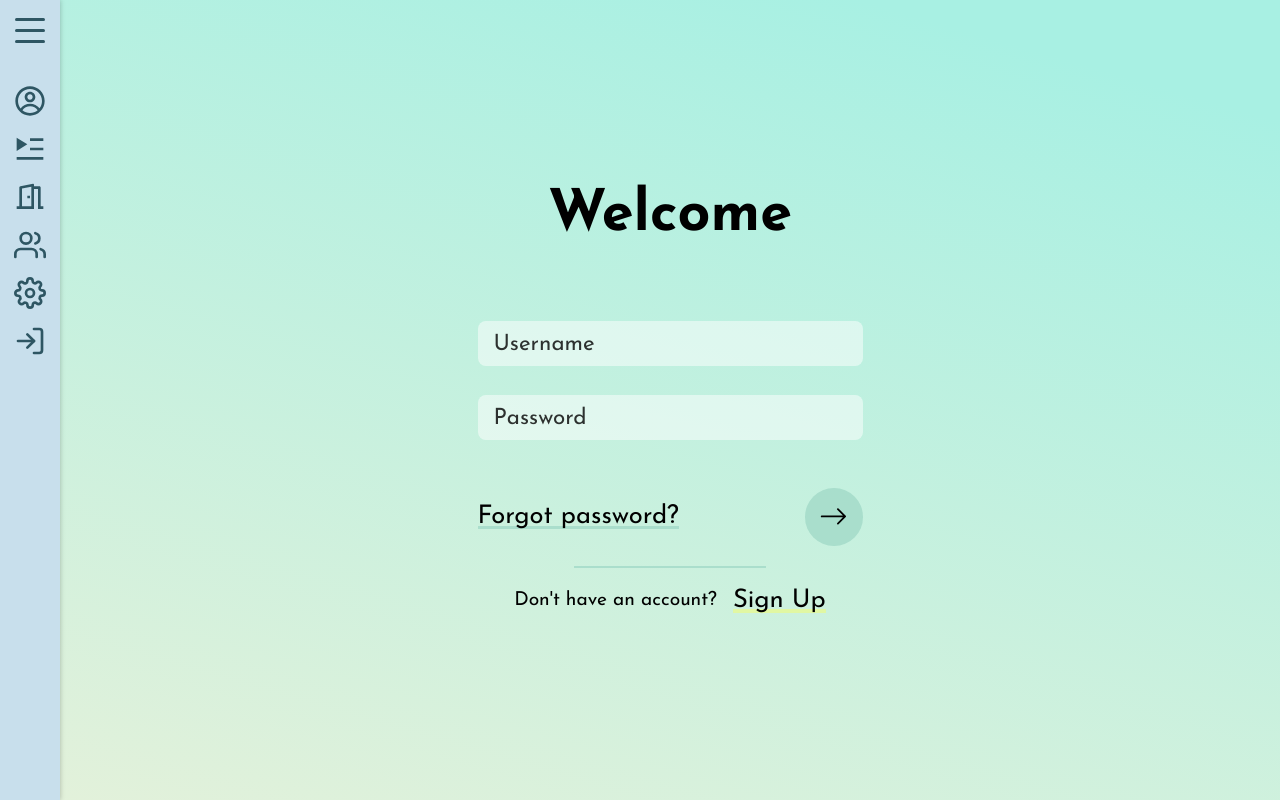
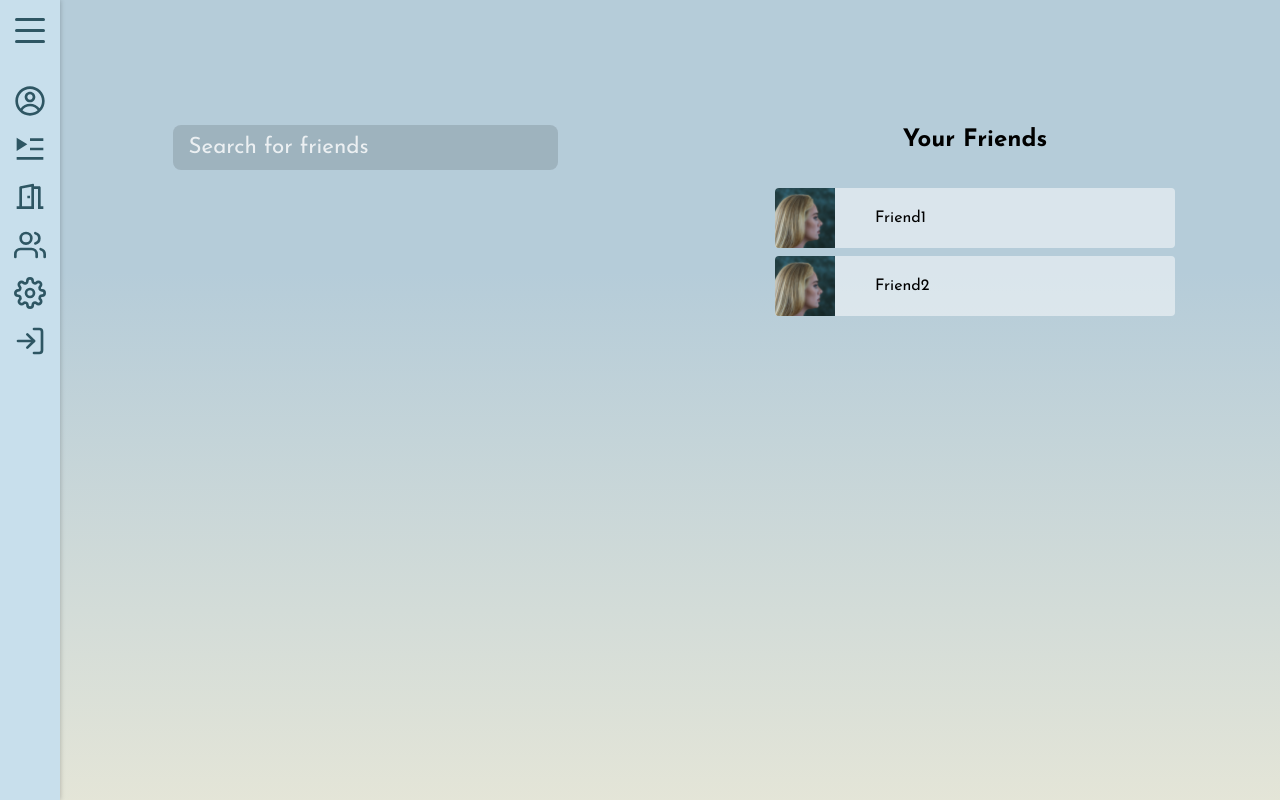
Before and after one commit to sheep2moon/pz-front, a React (Create React App) app: page /friends in a window 1280 px wide. Before the commit this address led to /login. Built offline with nearby package versions, Linux system fonts and the light colour scheme.

Commit message:
search for users, friends list

```diff
--- a/src/App.js
+++ b/src/App.js
@@ -35,10 +35,10 @@ function App() {
             <Route element={<RequireAuth />}>
               <Route exact path="/" element={<Dashboard />} />
               <Route path="/profile" element={<Profile />} />
-              <Route path="/friends" element={<Friends />} />
               <Route exact path="/settings" element={<Settings />} />
               <Route path="/room" element={<Room />} />
             </Route>
+            <Route path="/friends" element={<Friends />} />
           </Routes>
         </SidebarOffset>
       </Router>
--- a/src/helpers/callApi.js
+++ b/src/helpers/callApi.js
@@ -34,6 +34,19 @@ export const joinTheRoom = async (code) => {
   }
 };
 
+export const searchUsers = async (searchTerm) => {
+  try {
+    const res = await callPostApi(
+      "/api/test/searchusers",
+      { searchTerm },
+      { headers: getApiHeader() }
+    );
+    return res;
+  } catch (error) {
+    return error.response;
+  }
+};
+
 export const leaveTheRoom = async (code) => {
   try {
     const res = await callPostApi(
--- a/src/views/Friends.js
+++ b/src/views/Friends.js
@@ -1,14 +1,106 @@
-import React from "react";
+import React, { useEffect, useRef, useState } from "react";
+import styled from "styled-components";
 import { useTheme } from "styled-components";
 import { CenteredContainer } from "../components/containers.js";
+import StyledInput from "../components/Inputs/StyledInput.js";
+import tempAvatar from "../assets/player/tempCover.jpeg";
+import { searchUsers } from "../helpers/callApi.js";
+
+const tempFriends = [
+  {
+    username: "Friend1",
+    avatar: tempAvatar,
+  },
+  {
+    username: "Friend2",
+    avatar: tempAvatar,
+  },
+];
 
 const Friends = () => {
   const theme = useTheme();
+  const searchRef = useRef();
+  const allFriends = tempFriends;
+  const [friendList, setFriendsList] = useState(tempFriends);
+
+  const handleSearch = async (e) => {
+    const res = searchUsers(e.target.value);
+    console.log(res);
+  };
+
   return (
     <CenteredContainer bg={theme.gradients.slava}>
-      <h1>friends list</h1>
+      <MainContainer>
+        <UsersContainer>
+          <SearchWrap>
+            <StyledInput
+              label="Search for friends"
+              ref={searchRef}
+              onChange={(e) => handleSearch(e)}
+            />
+          </SearchWrap>
+        </UsersContainer>
+        <FriendsContainer>
+          <h2>Your Friends</h2>
+          <FriendsWrap>
+            {friendList.map((friend) => (
+              <Friend key={friend.username}>
+                <img src={friend.avatar} alt="user avatar" />
+                <p>{friend.username}</p>
+              </Friend>
+            ))}
+          </FriendsWrap>
+        </FriendsContainer>
+      </MainContainer>
     </CenteredContainer>
   );
 };
 
 export default Friends;
+
+const SearchWrap = styled.div`
+  width: 600px;
+  display: flex;
+  justify-content: center;
+`;
+const MainContainer = styled.div`
+  display: grid;
+  grid-template-columns: 1fr 1fr;
+  min-height: 80vh;
+  width: 100%;
+  margin-top: 2rem;
+`;
+const UsersContainer = styled.div`
+  display: flex;
+  flex-direction: column;
+  align-items: center;
+`;
+const FriendsContainer = styled.div`
+  display: flex;
+  flex-direction: column;
+  align-items: center;
+  h2 {
+    margin: 2rem 0;
+  }
+`;
+const FriendsWrap = styled.div`
+  width: 100%;
+  max-width: 400px;
+  display: flex;
+  flex-direction: column;
+  flex-grow: 1;
+`;
+const Friend = styled.div`
+  width: 100%;
+  margin: 0.25rem 0;
+  display: grid;
+  grid-template-columns: 1fr 3fr;
+  background-color: ${({ theme }) => theme.colors.white80};
+  align-items: center;
+  border-radius: 0.25rem;
+  img {
+    width: 60px;
+    border-top-left-radius: 0.25rem;
+    border-bottom-left-radius: 0.25rem;
+  }
+`;
```
Also changed, not shown: 1 other file (tests, documents, lock files or other folders).
